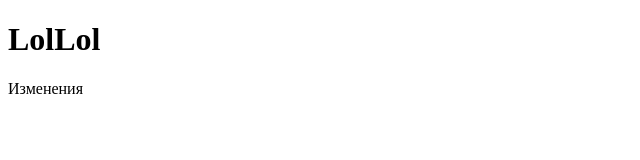
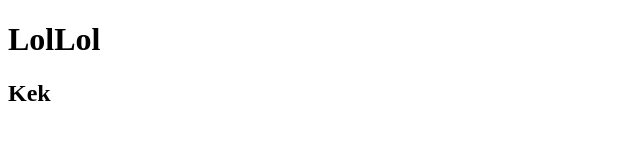
Before and after one commit to disantt/test_repo, a plain HTML site: page index.html in a window 1280 px wide. Shown: the full height of the page, 0-640 px from the left. Drawn offline with Linux system fonts and the light colour scheme.

Commit message:
Revert "New commit"
This reverts commit 231a5d9eec43229314d06848b348daa5f9eb311e.

undefined

undefined

```diff
--- a/index.html
+++ b/index.html
@@ -3,10 +3,10 @@
 <head>
     <meta charset="UTF-8">
     <meta name="viewport" content="width=device-width, initial-scale=1.0">
-    <title>New git project</title>
+    <title>New project</title>
 </head>
 <body>
     <h1>LolLol</h1>
-    <p>Изменения</p>
+    <h2>Kek</h2>
 </body>
 </html>
```
